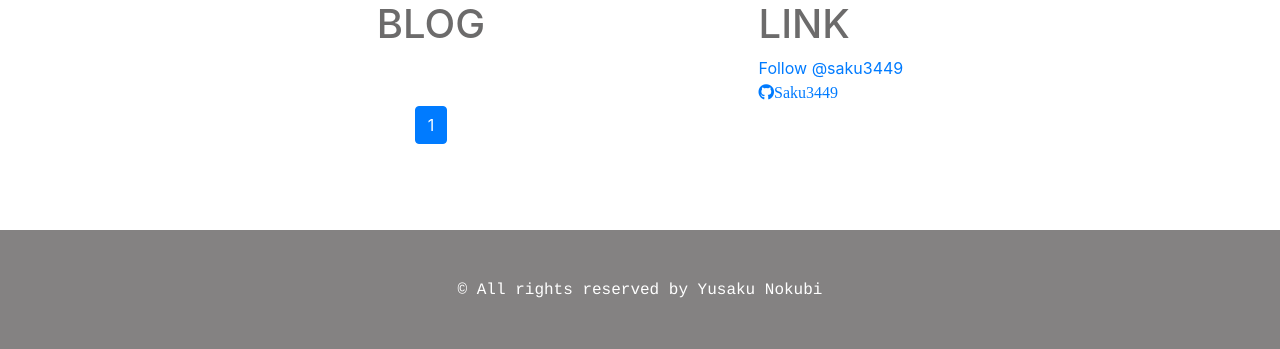
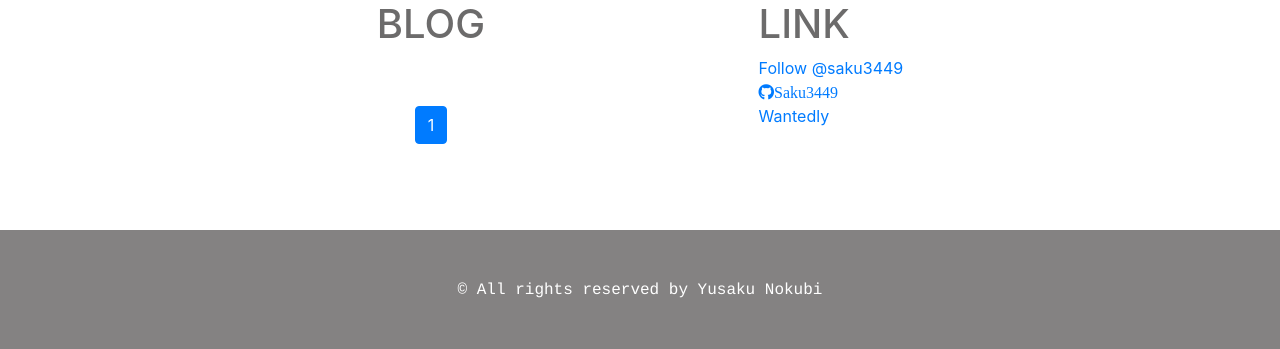
Before and after one commit to Saku3449/portfolio, a Django app: page / in a window 1280 px wide. Shown: the part 156-505 px from the top of the page. Run offline with Django 3.2, Linux system fonts and the light colour scheme; data that the repository does not hold is empty; some libraries are stand-ins or nearby versions.

Commit message:
add wantedly link

```diff
--- a/templates/main/index.html
+++ b/templates/main/index.html
@@ -53,7 +53,8 @@
                 <a href="https://twitter.com/saku3449?ref_src=twsrc%5Etfw" class="twitter-follow-button"
                     data-show-count="false">Follow @saku3449</a>
                 <script async src="https://platform.twitter.com/widgets.js" charset="utf-8"></script><br>
-                <a target="black" href="https://github.com/Saku3449" class="fab fa-github">Saku3449</a>
+                <a target="black" href="https://github.com/Saku3449" class="fab fa-github">Saku3449</a><br>
+                <a target="black" href="https://www.wantedly.com/id/saku3449">Wantedly</a>
             </div>
         </section>
     </div>
```
